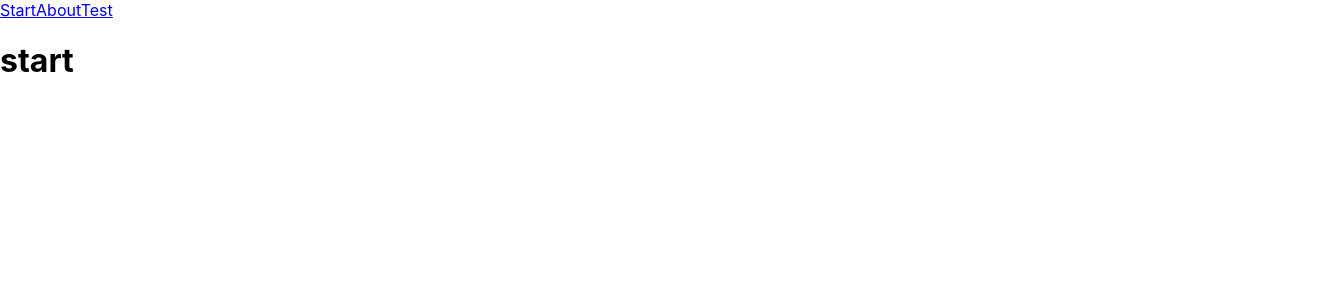
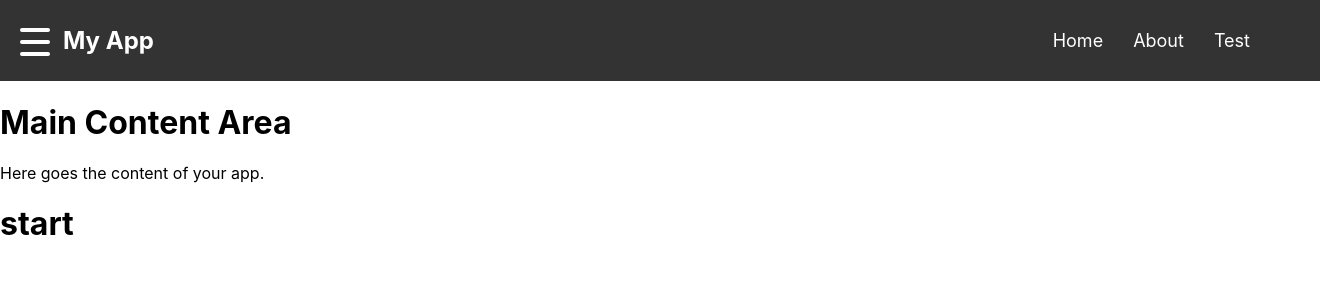
Before and after one commit to toran1678/VirtualFitting, a React (Create React App) app in the folder frontend/: page / in a window 1280 px wide. Shown: the top 300 px of the page, 1320 px wide, since content can reach past the window. Built offline with nearby package versions, Linux system fonts and the light colour scheme.

Commit message:
Add Header, Sidebar

```diff
--- a/frontend/src/App.css
+++ b/frontend/src/App.css
@@ -2,37 +2,18 @@
   text-align: center;
 }
 
-.App-logo {
-  height: 40vmin;
-  pointer-events: none;
+/* 사이드바 관련 css */
+.app-container {
+  display: flex;
+  flex-direction: column;
+  transition: margin-left 0.3s ease;
 }
 
-@media (prefers-reduced-motion: no-preference) {
-  .App-logo {
-    animation: App-logo-spin infinite 20s linear;
-  }
+.sidebar-open .content {
+  margin-left: 250px;  /* 사이드바가 열리면 250px만큼 밀리도록 */
 }
 
-.App-header {
-  background-color: #282c34;
-  min-height: 100vh;
-  display: flex;
-  flex-direction: column;
-  align-items: center;
-  justify-content: center;
-  font-size: calc(10px + 2vmin);
-  color: white;
+.content {
+  padding: 20px;
+  transition: margin-left 0.3s ease;
 }
-
-.App-link {
-  color: #61dafb;
-}
-
-@keyframes App-logo-spin {
-  from {
-    transform: rotate(0deg);
-  }
-  to {
-    transform: rotate(360deg);
-  }
-}
--- a/frontend/src/App.jsx
+++ b/frontend/src/App.jsx
@@ -1,9 +1,21 @@
-// import React, { useState } from 'react';
+import React, { useState } from 'react';
+import Header from "./layout/Header";
 import Router from "./components/Router";
 
 function App() {
+  const [isSidebarOpen, setIsSidebarOpen] = useState(false);  // 사이드바 열림 상태 관리
+
+  const toggleSidebar = () => {
+    setIsSidebarOpen(!isSidebarOpen);  // 사이드바 열림/닫힘 상태 반전
+  };
+
   return (
-    <div>
+    <div className={`app-container ${isSidebarOpen ? 'sidebar-open' : ''}`}>
+      <Header toggleSidebar={toggleSidebar} isSidebarOpen={isSidebarOpen} />
+      <div className="content">
+        <h1>Main Content Area</h1>
+        <p>Here goes the content of your app.</p>
+      </div>
       <Router />
     </div>
   );
--- a/frontend/src/components/Router.jsx
+++ b/frontend/src/components/Router.jsx
@@ -1,5 +1,6 @@
 import React from "react";
-import { BrowserRouter, Routes, Route, NavLink } from "react-router-dom"
+import { BrowserRouter, Routes, Route } from "react-router-dom"
+// import { NavLink } from "react-router-dom"
 import AboutPage from "../pages/About/AboutPage";
 import StartPage from "../pages/Start/StartPage";
 import TestPage from "../pages/Test/TestPage";
@@ -12,7 +13,7 @@ import TestPage from "../pages/Test/TestPage";
 export default function Router() {
     return (
       <BrowserRouter>
-        <nav>
+        {/* <nav>
           <NavLink className={({ isActive }) => "nav-link" + (isActive ? " click" : "")} to='/'>
             Start
           </NavLink>
@@ -22,7 +23,7 @@ export default function Router() {
           <NavLink className={({ isActive }) => "nav-link" + (isActive ? " click" : "")} to='/test'>
             Test
           </NavLink>
-        </nav>
+        </nav> */}
 
         <Routes>
           <Route path="/" element={<StartPage />} />
--- /dev/null
+++ b/frontend/src/components/Sidebar/Sidebar.css
@@ -0,0 +1,105 @@
+/* Sidebar 기본 스타일 */
+.sidebar {
+  position: fixed;
+  top: 0;
+  left: -250px; /* 사이드바 기본 위치는 왼쪽 밖에 숨겨놓음 */
+  width: 250px;
+  height: 100%;
+  background-color: #333;
+  color: white;
+  transition: left 0.3s ease; /* 열리고 닫힐 때 애니메이션 효과 */
+  padding-top: 20px;
+}
+
+.sidebar.open {
+  left: 0; /* 사이드바가 열리면 왼쪽 0으로 설정 */
+}
+
+.sidebar-links {
+  list-style: none;
+  padding: 0;
+}
+
+.sidebar-links li {
+  margin: 20px 0;
+}
+
+.sidebar-links a {
+  color: white;
+  text-decoration: none;
+  font-size: 18px;
+  display: block;
+  padding: 10px;
+}
+
+.sidebar-links a:hover {
+  background-color: #636363;  /* hover 효과 */
+}
+
+.sidebar-toggle-btn {
+  margin-top: 3px;
+  margin-right: 3px;
+  top: 20px;
+  left: 20px;
+  padding: 10px, 20px;
+  background-color: transparent;
+  color: white;
+  border: none;
+  cursor: pointer;
+  z-index: 1001;  /* 사이드바 버튼을 사이드바 위에 두기 */
+  display: flex;
+  flex-direction: column;
+  justify-content: space-between;
+  align-items: center;  /* 가로줄들이 버튼 중앙에 위치하도록 설정 */
+  height: 30px; /* 버튼 높이 설정 */
+  width: 30px;  /* 버튼 너비 설정 */
+}
+
+.sidebar-toggle-btn:hover {
+  background-color: #636363;
+}
+
+/* 햄버거 메뉴의 각 바 */
+.bar {
+  width: 30px;
+  height: 4px;
+  background-color: white;
+  transition: all 0.3s ease;
+  transform-origin: center;
+  border-radius: 2px;  /* 좀 더 부드럽고 매끄러운 선을 만들기 위해 radius 추가 */
+}
+
+/* 사이드바가 열렸을 때 바 변경 */
+.sidebar-toggle-btn .bar.open:nth-child(1) {
+  transform: translateY(12px) rotate(45deg);  /* 첫 번째 바를 위로 밀고 회전 */
+}
+
+.sidebar-toggle-btn .bar.open:nth-child(2) {
+  opacity: 0; /* 두 번째 바를 숨김 */
+}
+
+.sidebar-toggle-btn .bar.open:nth-child(3) {
+  transform: translateY(-12px) rotate(-45deg);  /* 세 번째 바를 아래로 밀고 회전 */
+}
+
+/* X 버튼 스타일 추가 */
+.sidebar-close-btn {
+  position: absolute;
+  top: 10px;
+  right: 10px;  /* 오른쪽 상단에 위치하도록 설정 */
+  background-color: #646464;
+  color: white;
+  border: none;
+  font-size: 20px;
+  width: 30px;
+  height: 30px;
+  border-radius: 50%;
+  cursor: pointer;
+  display: flex;
+  justify-content: center;
+  align-items: center;
+}
+
+.sidebar-close-btn:hover {
+  background-color: #858585;
+}
--- /dev/null
+++ b/frontend/src/components/Sidebar/Sidebar.jsx
@@ -0,0 +1,32 @@
+import React, { useState } from 'react';
+import './Sidebar.css';
+
+const Sidebar = () => {
+  const [isOpen, setIsOpen] = useState(false);  // 사이드바의 열린/닫힌 상태 관리
+
+  const toggleSidebar = () => {
+    setIsOpen(!isOpen);  // 버튼 클릭 시 상태 반전
+  };
+
+  return (
+    <div>
+      <button onClick={toggleSidebar} className="sidebar-toggle-btn">
+        <div className={`bar ${isOpen ? 'open' : ''}`}></div>
+        <div className={`bar ${isOpen ? 'open' : ''}`}></div>
+        <div className={`bar ${isOpen ? 'open' : ''}`}></div>
+        {/* {isOpen ? 'Close Sidebar' : 'Open Sidebar'} */}
+      </button>
+
+      <div className={`sidebar ${isOpen ? 'open' : ''}`}>
+      <button onClick={toggleSidebar} className="sidebar-close-btn">X</button> {/* X 버튼 추가 */}
+        <ul className="sidebar-links">
+          <li><a href="/about">About</a></li>
+          <li><a href="/start">Start</a></li>
+          <li><a href="/test">Test</a></li>
+        </ul>
+      </div>
+    </div>
+  );
+};
+
+export default Sidebar;
--- /dev/null
+++ b/frontend/src/layout/Header.css
@@ -0,0 +1,45 @@
+.header {
+    background-color: #333;
+    color: white;
+    padding: 10px 20px;
+    display: flex;
+    justify-content: space-between;
+    align-items: center;
+    top: 0;
+    width: 100%;
+    z-index: 10;
+  }
+
+  .header-left {
+    display: flex;
+    align-items: center; /* 사이드바 버튼과 로고를 세로로 가운데 정렬 */
+}
+
+  .header .logo {
+    font-size: 24px;
+    font-weight: bold;
+    margin-left: 10px;
+  }
+
+  .nav-links {
+    list-style: none;
+    display: flex;
+    margin: 0;
+    padding: 0;
+    margin-right: 20px;
+  }
+
+  .nav-links li {
+    margin-right: 20px;
+  }
+
+  .nav-links a {
+    color: white;
+    text-decoration: none;
+    font-size: 18px;
+    padding-right: 10px;
+  }
+
+  .nav-links a:hover {
+    color: #7e7e7e;
+  }
--- /dev/null
+++ b/frontend/src/layout/Header.jsx
@@ -0,0 +1,31 @@
+import React, { useState } from 'react';
+import Sidebar from "../components/Sidebar/Sidebar";
+import './Header.css';
+
+const Header = () => {
+    const [isSidebarOpen, setIsSidebarOpen] = useState(false);  // 사이드바 열림 상태 관리
+
+    const toggleSidebar = () => {
+        setIsSidebarOpen(!isSidebarOpen);  // 사이드바 열림/닫힘 상태 반전
+    };
+
+    return (
+        <header className="header">
+            <div className="header-left">
+                <Sidebar isOpen={isSidebarOpen} toggleSidebar={toggleSidebar} /> {/* 사이드바 컴포넌트에 상태 전달 */}
+                <h1 className="logo">
+                    My App{/*로고 부분*/}
+                </h1>
+            </div>
+            <nav>
+                <ul className="nav-links">
+                    <li><a href='/'>Home</a></li>
+                    <li><a href='/about'>About</a></li>
+                    <li><a href='/test'>Test</a></li>
+                </ul>
+            </nav>
+        </header>
+    );
+};
+
+export default Header;
```
Also changed, not shown: 2 other files (tests, documents, lock files or other folders).
